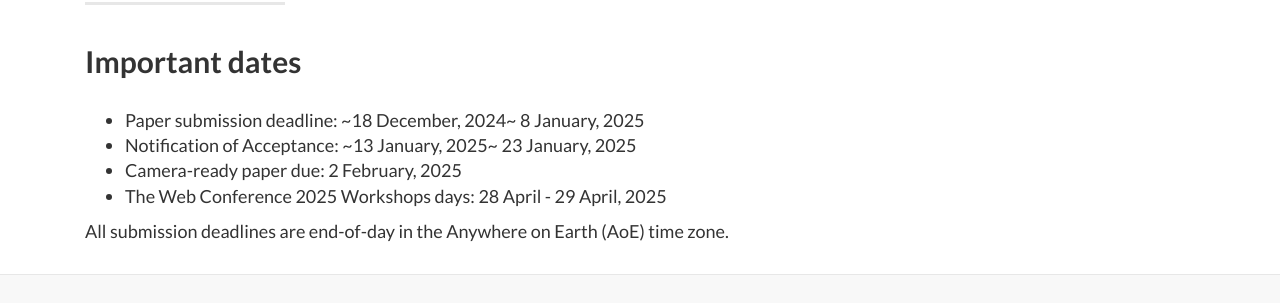
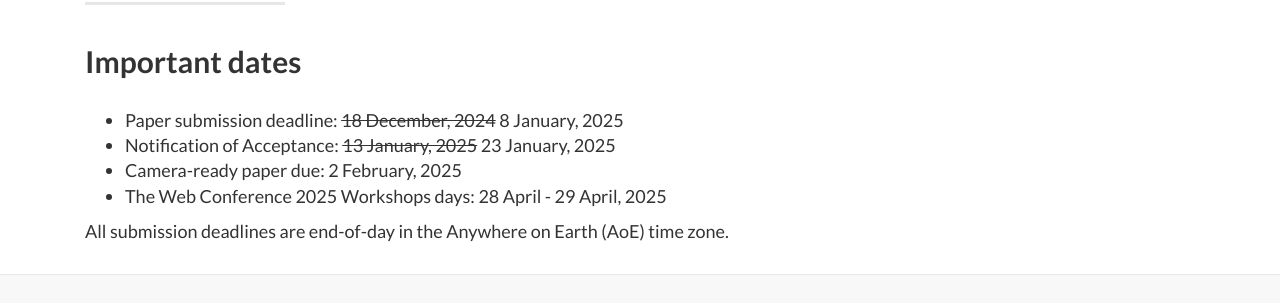
Before and after one commit to dataqualityws/dataqualityws.github.io, a Jekyll site: the page built from index.html, in a window 1280 px wide and 900 px high, scrolled down 2042 px. Shown: the part 151-454 px from the top of the window. Built offline with Jekyll 4.4.1, drawn with Linux system fonts in a browser that asks for light colours.

```diff
--- a/_posts/2023-12-03-dates.markdown
+++ b/_posts/2023-12-03-dates.markdown
@@ -6,8 +6,8 @@ title: Important dates
 tag: dates
 description: |
 ---
-- Paper submission deadline: ~18 December, 2024~ 8 January, 2025
-- Notification of Acceptance: ~13 January, 2025~ 23 January, 2025
+- Paper submission deadline: ~~18 December, 2024~~ 8 January, 2025
+- Notification of Acceptance: ~~13 January, 2025~~ 23 January, 2025
 - Camera-ready paper due: 2 February, 2025
 - The Web Conference 2025 Workshops days: 28 April - 29 April, 2025
 
```
